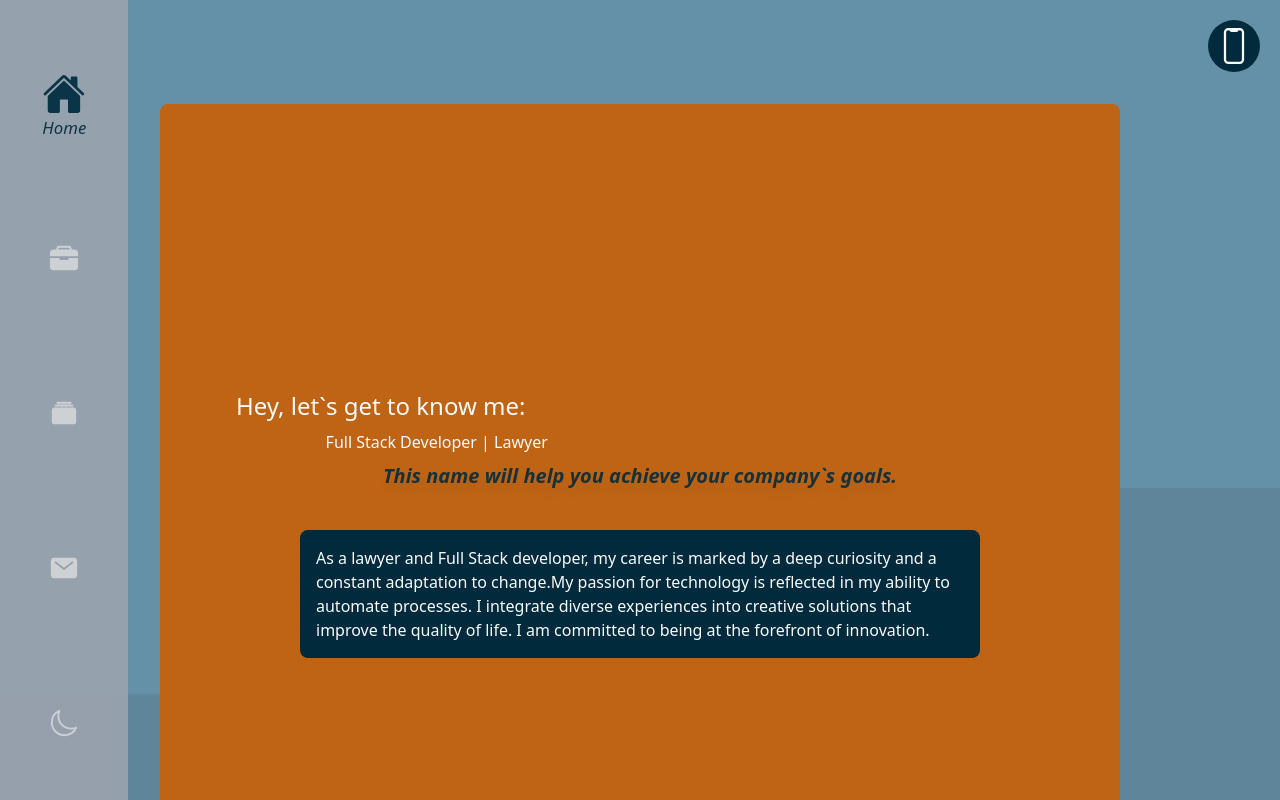
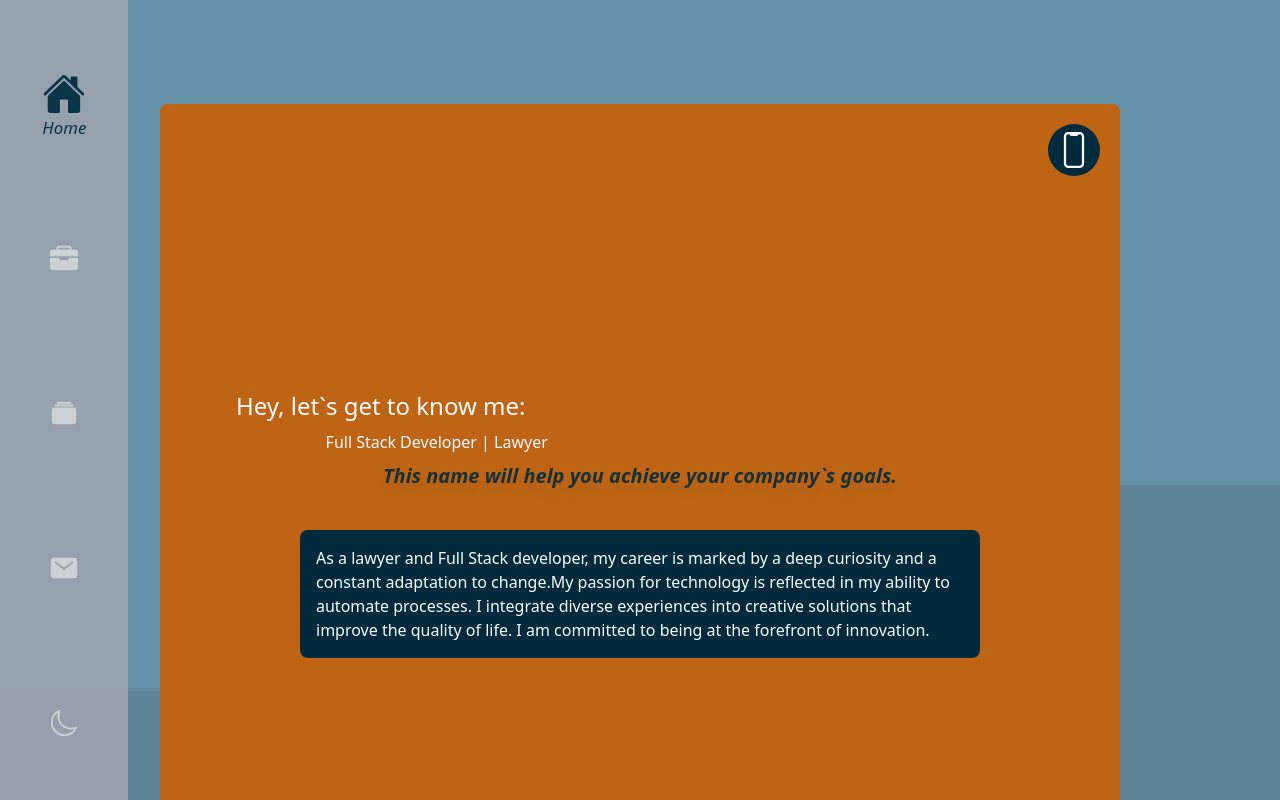
Before and after one commit to VLDeMenezes/vldm, a Next.js app: page / in a window 1280 px wide. Shown: the top 800 px of the page. Built offline with nearby package versions, Linux system fonts and the light colour scheme.

Commit message:
minor updates - text correction

```diff
--- a/src/app/ProjectSection.js
+++ b/src/app/ProjectSection.js
@@ -73,8 +73,8 @@ const ProjectSection = () => {
           onClick={handleCloseModal}
         >
           <div
-            className="bg-slate-100 text-black dark:bg-slate-800 rounded-lg p-4 w-[90%] h-[90%] md:w-1/2 md:h-5/6 md:my-5 text-center relative border-b-8  border-SectionDark shadow-2xl flex flex-col justify-around"
-            onClick={(e) => e.stopPropagation()} // Evitar cerrar el modal al hacer click dentro de él
+            className="bg-slate-100 text-black dark:bg-slate-800 rounded-lg p-4 w-[90%] h-[90%] md:w-2/3 md:h-5/6 md:my-5 text-center relative border-b-8  border-SectionDark shadow-2xl flex flex-col justify-around"
+            onClick={(e) => e.stopPropagation()}
           >
             <span className="absolute top-0 left-0 bg-Detail p-6 rounded-br-full z-0">
               {""}
--- a/src/app/page.js
+++ b/src/app/page.js
@@ -13,9 +13,10 @@ export default function Home() {
   return (
     <main className="mx-auto w-[90%] md:w-[75%]">
       <section
-        className="bg-SectionLigth dark:bg-SectionDark flex flex-col my-2 p-3 justify-center rounded-lg min-h-[70vh] md:min-h-[100vh] md:mt-[13vh]"
+        className="bg-SectionLigth dark:bg-SectionDark flex flex-col my-2 p-3 justify-center rounded-lg min-h-[70vh] md:min-h-[100vh] md:mt-[13vh] relative"
         id="Home"
       >
+        {/* SVG */}
         <div className=" hidden md:flex flex-col gap-4 items-center absolute top-5 right-5 group cursor-pointer">
           <Link
             href="/movile"
--- a/src/helper/project.js
+++ b/src/helper/project.js
@@ -74,7 +74,7 @@ export const project = [
     image: "/showfilmsCaputa.png",
     path: "https://github.com/VLDeMenezes/ShowFilms",
     description:
-      "ShowFilms is a platform that displays descriptions, authors, directors and contextual information about different movies, allowing you to rate them. Created with basic technologies (HTML, CSS & JavaScript) to demonstrate the potential that can arise without the use of frameworks or other libraries. Uses a mongodb as DataBase",
+      "ShowFilms  displays descriptions, authors, directors and contextual information about different movies, allowing you to rate them. Created with basic technologies (HTML, CSS & JavaScript) to demonstrate the potential without the use of any frameworks or libraries. Uses a mongodb as DataBase",
     status: "Not deployed",
     tecs: [
       { name: "HTML 5", icon: <IoLogoHtml5 /> },
```
Also changed, not shown: public/animationsvg.svg (added).
